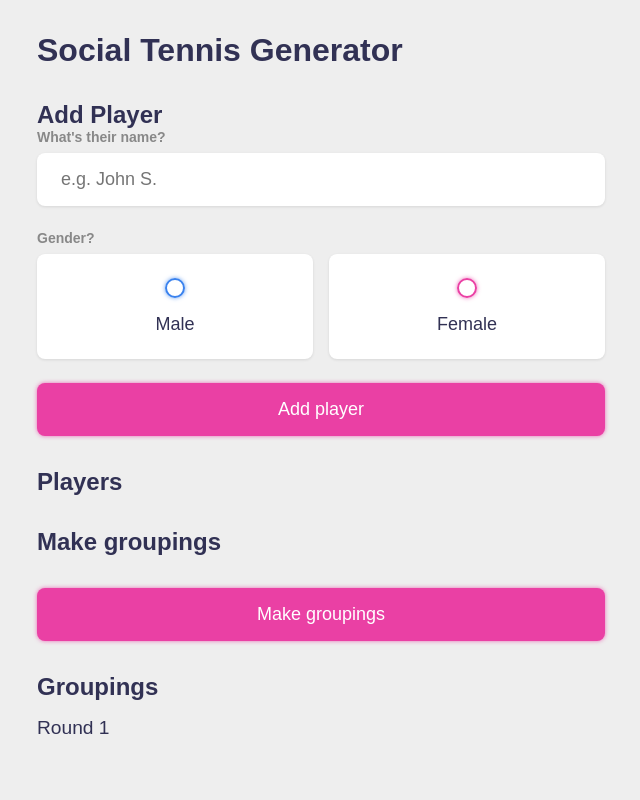
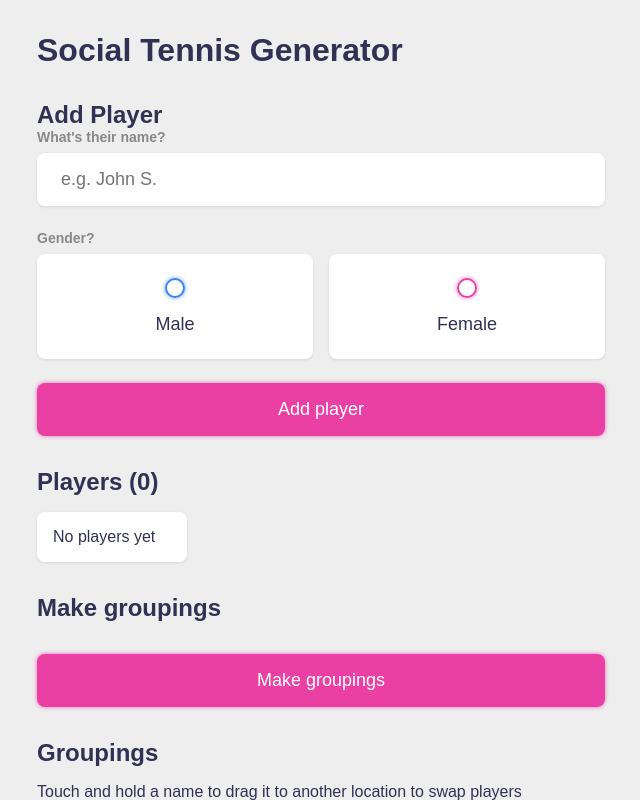
Before and after one commit to mochasteak/social-tennis, a Vue app: page / in a window 1280 px wide. Both pictures are taken after a click on the button "Make groupings". Shown: the top 800 px of the page, without its empty margins (319-959 px from the left). Built offline with nearby package versions, Linux system fonts and the light colour scheme.

Commit message:
Minor design tweaks and UI improvements

```diff
--- a/public/index.html
+++ b/public/index.html
@@ -6,6 +6,8 @@
     <meta name="viewport" content="width=device-width,initial-scale=1.0">
     <link rel="icon" href="<%= BASE_URL %>favicon.ico">
     <title><%= htmlWebpackPlugin.options.title %></title>
+    <link rel='stylesheet' href='https://cdn-uicons.flaticon.com/2.3.0/uicons-regular-straight/css/uicons-regular-straight.css'>
+    <link rel='stylesheet' href='https://cdn-uicons.flaticon.com/2.3.0/uicons-regular-rounded/css/uicons-regular-rounded.css'>
   </head>
   <body>
     <noscript>
--- a/src/App.vue
+++ b/src/App.vue
@@ -35,6 +35,10 @@ const addPlayer = () => {
     editable: false,
     createdAt: new Date().getTime()
   })
+
+  // Clear variables
+  input_name.value = null
+  input_gender.value = null
 }
 
 const startDrag = (evt, player, groupIndex, playerIndex) => {
@@ -154,8 +158,15 @@ onMounted(() => {
     </section>
 
     <section class="player-list">
-      <h2 class="title">Players</h2>
+      <h2 class="title">Players  ({{ players_asc.length }})</h2>
       <div class="list" id="player-list">
+
+        <div v-if="players_asc.length < 1">
+          <div class="player-item">
+            <div class="player-name">No players yet</div>
+          </div>
+
+        </div>
 
         <div v-for="player in players_asc" :key="player.createdAt" :class="`player-item ${player.done && 'done'}`">
 
@@ -164,7 +175,7 @@ onMounted(() => {
           </div>
 
           <div class="actions">
-            <button class="delete" @click="removePlayer(player)">Delete</button>
+            <button class="delete" @click="removePlayer(player)"><i class="fi fi-rs-trash"></i></button>
           </div>
         </div>
 
@@ -182,6 +193,8 @@ onMounted(() => {
 
     <section class="greeting" v-if="groupings.length > 0">
       <h2 class="title">Groupings</h2>
+      <p class="instructions" v-if="groupings.length > 0">Touch and hold a name to drag it to another location to swap players</p>
+
 
       <div v-for="(grouping, i) in groupings" :key="i">
 
@@ -204,7 +217,11 @@ onMounted(() => {
                 @dragover.prevent
                 @dragenter.prevent
                 >
-                {{ grouping[0].name }}
+                <div class="icon"><i class="fi fi-rr-menu-dots-vertical"></i></div>
+                <div class="grouping-name">
+                  {{ grouping[0].name }}
+                </div>
+
               </div>
 
               <div
@@ -217,9 +234,12 @@ onMounted(() => {
                 @dragover.prevent
                 @dragenter.prevent
                 >
-                {{ grouping[1].name }}</div>
+                <div class="icon"><i class="fi fi-rr-menu-dots-vertical"></i></div>
+                <div class="grouping-name">
+                  {{ grouping[1].name }}
+                </div>
 
-                <div v-else>&nbsp;</div>
+              </div>
 
             </div>
 
@@ -236,8 +256,13 @@ onMounted(() => {
                 @dragover.prevent
                 @dragenter.prevent
                 >
-                {{ grouping[2].name }}</div>
-                <div v-else class="empty">&nbsp;</div>
+                <div class="icon"><i class="fi fi-rr-menu-dots-vertical"></i></div>
+                <div class="grouping-name">
+                  {{ grouping[2].name }}
+                </div>
+
+              </div>
+
               <div
                 v-if="grouping[3]"
                 class="player"
@@ -248,9 +273,11 @@ onMounted(() => {
                 @dragover.prevent
                 @dragenter.prevent
                 >
-                {{ grouping[3].name }}</div>
-
-                <div v-else class="empty">&nbsp;</div>
+                <div class="icon"><i class="fi fi-rr-menu-dots-vertical"></i></div>
+                <div class="grouping-name">
+                  {{ grouping[3].name }}
+                </div>
+              </div>
 
             </div>
           </div>
@@ -263,6 +290,5 @@ onMounted(() => {
         groupings</button>
     </section>
 
-
   </main>
 </template>
--- a/src/main.css
+++ b/src/main.css
@@ -73,7 +73,7 @@ h4 {
 .grouping, .grouping .player {
 	display: flex;
 	align-items: center;
-	justify-content: center;
+	justify-content: start;
 	background-color: #FFF;
 	padding: 1rem;
 	border-radius: 0.5rem;
@@ -97,7 +97,7 @@ h4 {
 .subtitle {
 	color: var(--dark);
 	font-size: 1.2rem;
-	font-weight: 500;
+	font-weight: 700;
 	margin-top: 1rem;
 }
 
@@ -248,12 +248,19 @@ input:checked ~ .bubble::after {
 	padding: 1rem;
 	border-radius: 0.5rem;
 	box-shadow: var(--shadow);
-	margin-bottom: 1rem;
+
 }
 
-.player-list {
+.list {
+	display: flex;
 	flex-direction: row;
 	flex-wrap: wrap;
+	gap: 10px 10px;
+}
+
+.player-item {
+	min-width: 150px;
+
 }
 
 .player-item label {
@@ -295,7 +302,7 @@ input:checked ~ .bubble::after {
 }
 
 .player-item .actions .delete {
-	background-color: var(--danger);
+	color: var(--danger);
 }
 
 .player-item.done .player-name input {
@@ -303,7 +310,28 @@ input:checked ~ .bubble::after {
 	color: var(--grey);
 }
 
+.player {
+	display: flex;
+	flex-direction: row;
+	flex-wrap: nowrap;
+	justify-content: flex-start;
+}
+
 .vs {
 	margin: 0 0.5rem;
 	font-weight: 700;
 }
+
+.icon {
+	color: var(--grey);
+}
+
+.instructions {
+	font-size: 1rem;
+	margin-top: 1rem;
+}
+
+.grouping-name {
+	flex-grow: 1;
+	justify-content: center;
+}
```
